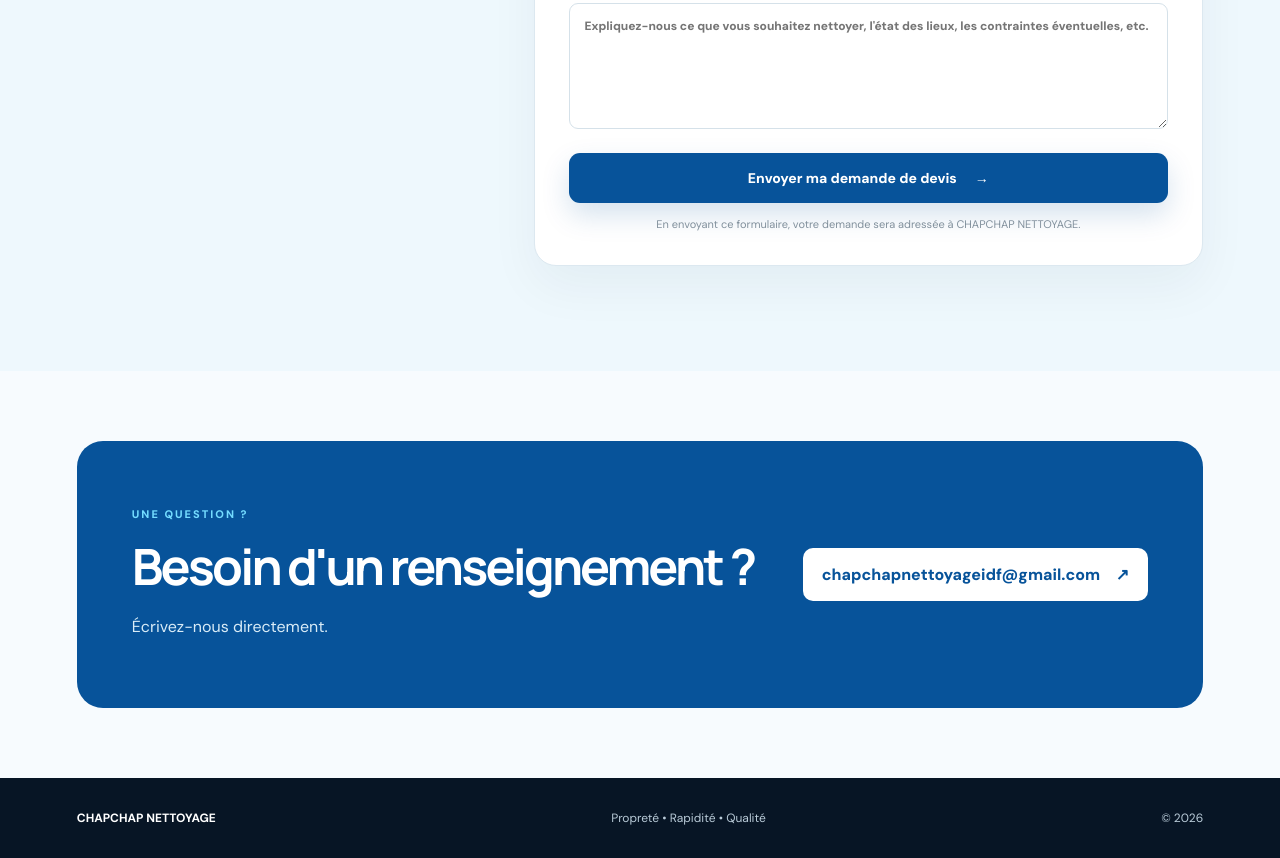
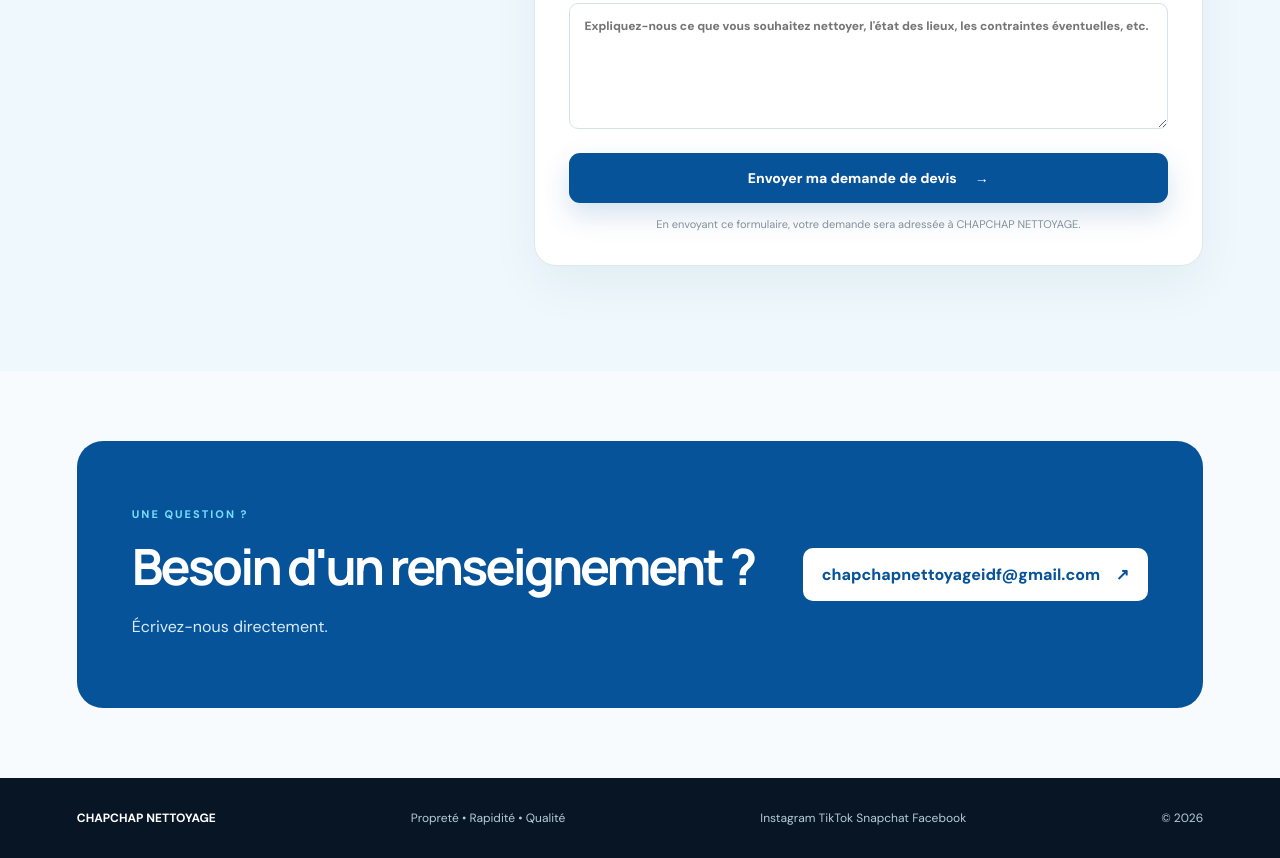
Before and after one commit to speedmav-ux/ChapChap-nettoyage-, a plain HTML site: page index.html in a window 1280 px wide. Shown: the part 1434-2292 px from the top of the page. Drawn offline with Linux system fonts and the light colour scheme.

Commit message:
Ajouter les réseaux sociaux au pied de page

```diff
--- a/index.html
+++ b/index.html
@@ -111,7 +111,17 @@
 </section>
 </main>
 
-<footer><strong>CHAPCHAP NETTOYAGE</strong><span>Propreté • Rapidité • Qualité</span><span>© 2026</span></footer>
+<footer>
+  <strong>CHAPCHAP NETTOYAGE</strong>
+  <span>Propreté • Rapidité • Qualité</span>
+  <div class="socials" aria-label="Réseaux sociaux">
+    <a href="https://www.instagram.com/chapchapnettoyage/" target="_blank" rel="noopener" aria-label="Instagram">Instagram</a>
+    <a href="https://www.tiktok.com/@chapchap.nettoyage" target="_blank" rel="noopener" aria-label="TikTok">TikTok</a>
+    <a href="https://www.snapchat.com/add/chap.nettoyage" target="_blank" rel="noopener" aria-label="Snapchat">Snapchat</a>
+    <a href="https://www.facebook.com/chapchapnettoyage" target="_blank" rel="noopener" aria-label="Facebook">Facebook</a>
+  </div>
+  <span>© 2026</span>
+</footer>
 
 <script>
 function setType(type) {
```
